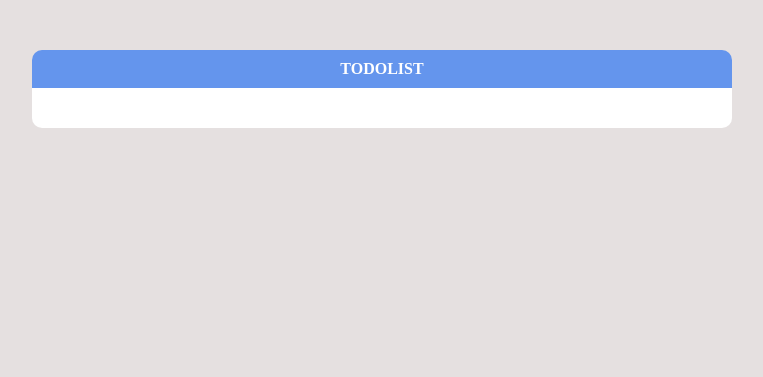
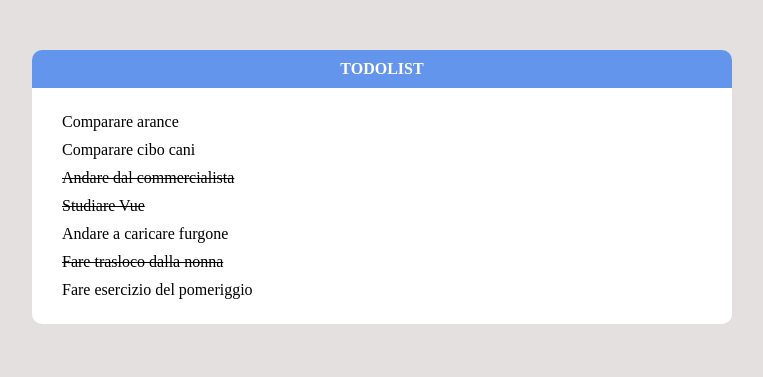
Before and after one commit to orlandomanfredini/vue-todolist, a plain HTML site: page index.html in a window 1280 px wide. Shown: the whole page, without its empty margins (258-1021 px from the left). Drawn offline with nearby package versions, Linux system fonts and the light colour scheme.

Commit message:
ADD:milestone1

```diff
--- a/css/style.css
+++ b/css/style.css
@@ -36,3 +36,14 @@ ul, li, menu{
     border-radius: 0 0 10px 10px;
     padding: 20px;
 }
+
+.list-actions li{
+    padding: 5px 10px;
+}
+
+
+/* UTILITY */
+
+.text-overline{
+    text-decoration: line-through;
+}
--- a/index.html
+++ b/index.html
@@ -16,7 +16,13 @@
                     <div class="card-header">
                         <h4>TODOLIST</h4>
                     </div>
-                    <div class="card-body"></div>
+                    <div class="card-body">
+                        <ul class="list-actions">
+                            <li v-for="(action, i) in actions" :class="action.done === true ? 'text-overline' : ''">
+                                {{action.text}}
+                            </li>
+                        </ul>
+                    </div>
                 </div>
             </div>
         </div>
--- a/js/app.js
+++ b/js/app.js
@@ -16,6 +16,7 @@ const { createApp } = Vue
   createApp({
     data() {
       return {
+        textDecoration: 'text-overline',
         message: 'VUE TODOLIST',
         actions: [
             {
@@ -48,5 +49,8 @@ const { createApp } = Vue
             },
         ]
       }
+    },
+    methods:{
+
     }
   }).mount('#app')
```
